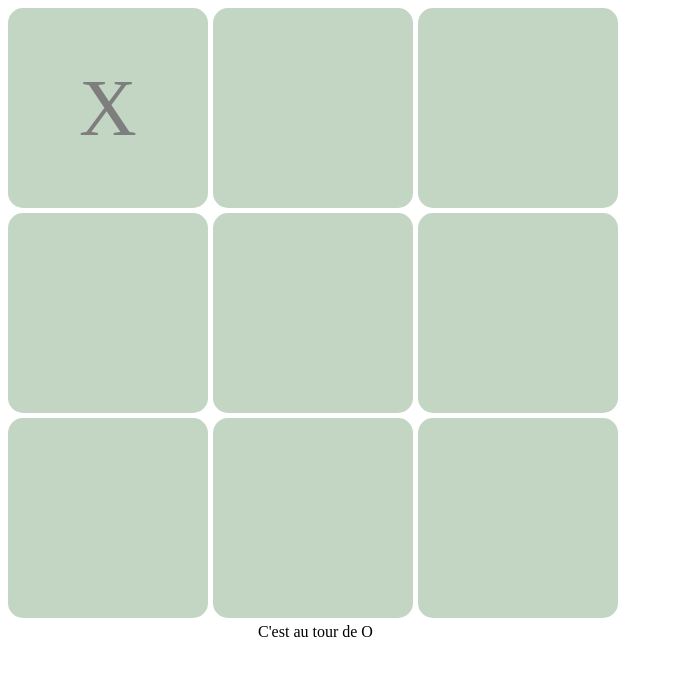
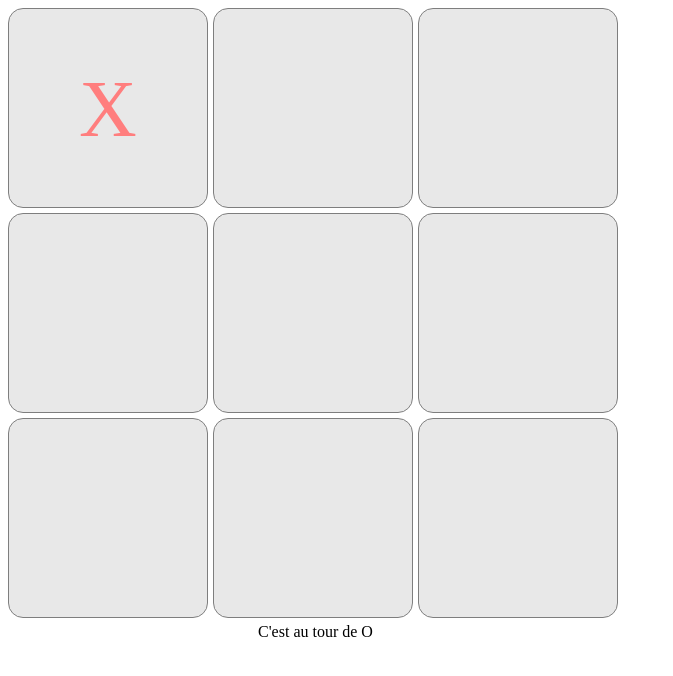
Before and after one commit to Xaphan67/Exo-JavaScript, a plain HTML site: page Exercices/exo3.html in a window 1280 px wide. Both pictures are taken after a click on the element 108 px from the left and 108 px from the top of the page. Shown: the whole page, without its empty margins (0-673 px from the left). Drawn offline with Linux system fonts and the light colour scheme.

Commit message:
Ajout couleurs

```diff
--- a/Exercices/exo3.html
+++ b/Exercices/exo3.html
@@ -30,9 +30,11 @@
                 if (nouvelleCase.innerText == "") {
                     nouvelleCase.innerText = text
                     if (text == "X") {
+                        nouvelleCase.classList.add("red")
                         text = "O"
                     }
                     else {
+                        nouvelleCase.classList.add("green")
                         text = "X"
                     }
                     if (caseActuelle < 9) {
--- a/Exercices/style-exo3.css
+++ b/Exercices/style-exo3.css
@@ -5,12 +5,13 @@
 }
 
 .case {
-    width: 200px;
-    height: 200px;
+    width: 198px;
+    height: 198px;
     margin-right: 5px;
     margin-bottom: 5px;
     border-radius: 15px;
-    background-color: rgb(136, 174, 136);
+    border: 1px solid black;
+    background-color: lightgrey;
     opacity: 0.5;
     font-size: 5em;
     line-height: 200px;
@@ -21,3 +22,11 @@
     width: 615px;
     text-align: center;
 }
+
+.red {
+    color: red
+}
+
+.green {
+    color: green
+}
```
